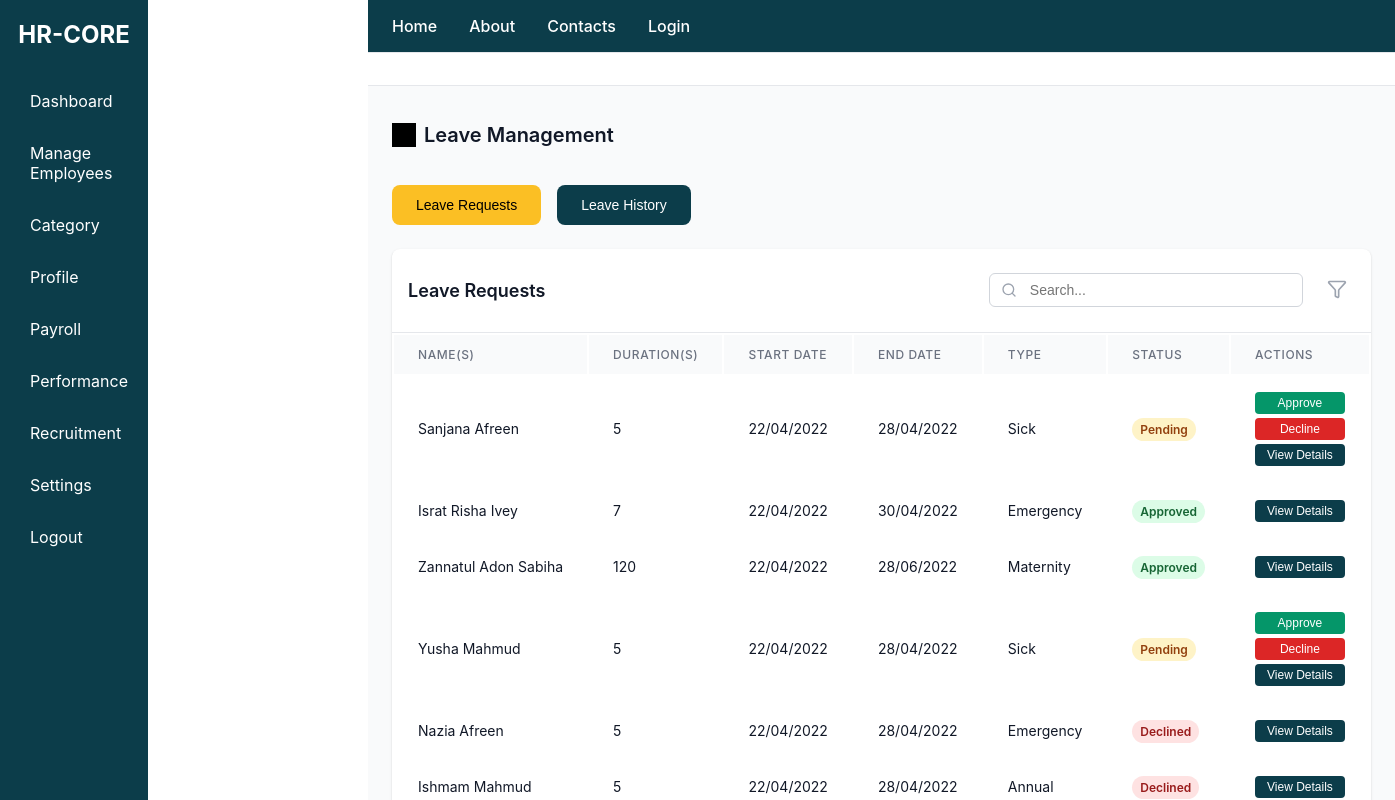
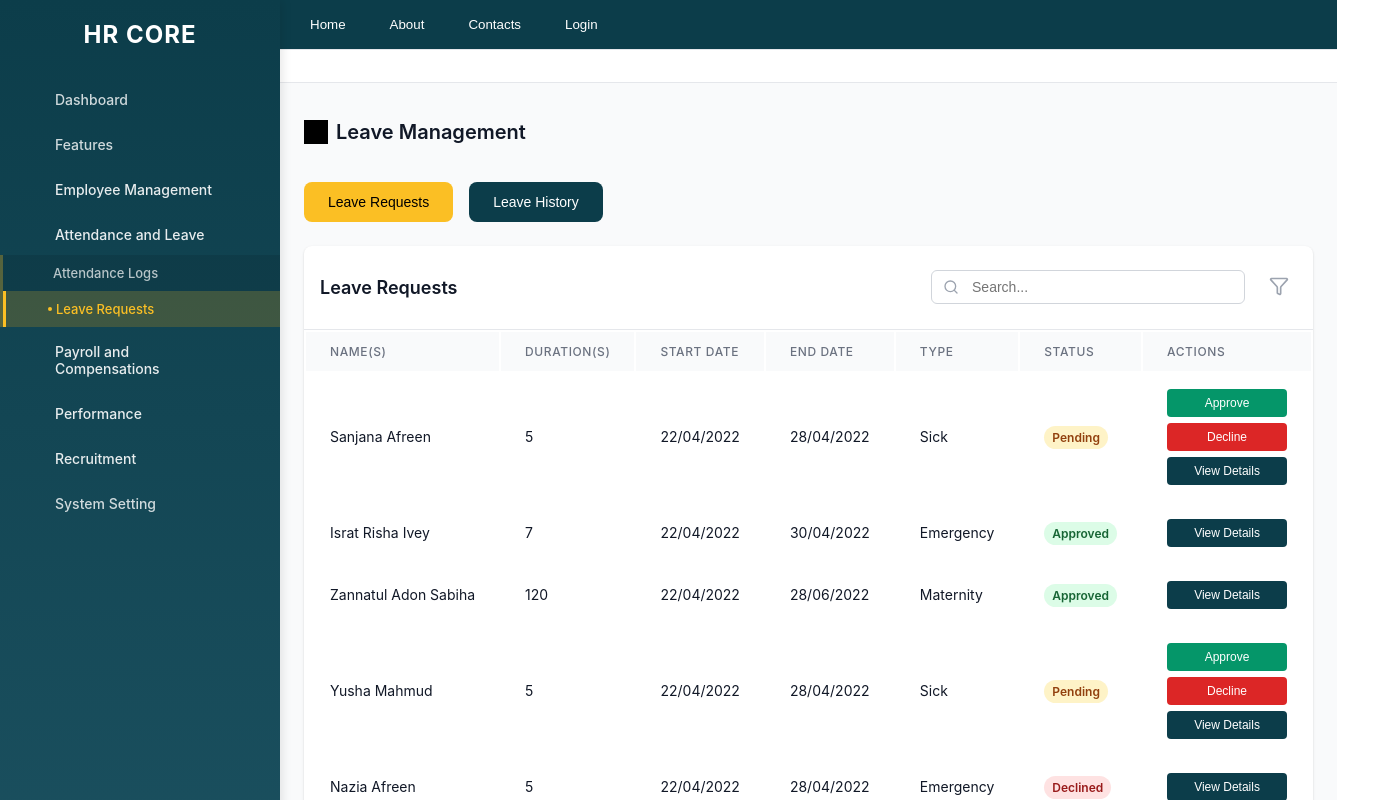
Before and after one commit to ZAsabiha/HR-CORE, a React (Create React App) app in the folder hr_core/: page / in a window 1280 px wide. Shown: the top 800 px of the page, 1395 px wide, since content can reach past the window. Built offline with nearby package versions, Linux system fonts and the light colour scheme.

Commit message:
Improved sidebar

```diff
--- a/hr_core/src/Components/Sidebar.css
+++ b/hr_core/src/Components/Sidebar.css
@@ -1,13 +1,18 @@
-/* Sidebar.css */
+/* Sidebar.css - Figma Design Style */
 
 .sidebar {
-  width: 220px;
-  background-color: #0C3D4A;
+  width: 280px;
+  background: linear-gradient(180deg, #0C3D4A 0%, #1a4f5e 100%);
   color: white;
-  padding: 20px 10px;
+  padding: 20px 0;
   display: flex;
   flex-direction: column;
   min-height: 100vh;
+  position: fixed;
+  left: 0;
+  top: 0;
+  z-index: 1000;
+  box-shadow: 2px 0 10px rgba(0, 0, 0, 0.1);
 }
 
 .sidebar-title {
@@ -15,37 +20,202 @@
   font-weight: bold;
   margin-bottom: 30px;
   text-align: center;
+  color: white;
+  padding: 0 20px;
+  letter-spacing: 1px;
 }
 
 .sidebar-menu {
   list-style: none;
   padding: 0;
   margin: 0;
+  flex: 1;
 }
 
-.sidebar-menu li {
-  padding: 12px 10px;
-  margin-bottom: 8px;
+/* Regular menu items (Dashboard, Features, System Setting) */
+.menu-item {
+  padding: 12px 20px;
+  margin-bottom: 4px;
   cursor: pointer;
   display: flex;
   align-items: center;
-  transition: background-color 0.2s ease;
+  transition: all 0.3s ease;
+  color: rgba(255, 255, 255, 0.8);
+  border-left: 3px solid transparent;
 }
 
-.sidebar-menu li i {
-  margin-right: 10px;
-  font-size: 18px;
+.menu-item:hover {
+  background-color: rgba(255, 255, 255, 0.1);
+  color: white;
+  border-left-color: #fbbf24;
 }
 
-.sidebar-menu li:hover {
-  background-color: #10515f;
-  border-radius: 4px;
+.menu-item i {
+  margin-right: 12px;
+  font-size: 18px;
+  width: 20px;
+  text-align: center;
 }
 
-.logout-btn {
+.menu-item span {
+  font-size: 14px;
+  font-weight: 500;
+}
+
+/* Expandable sections */
+.menu-section {
+  margin-bottom: 4px;
+}
+
+.menu-section-header {
+  padding: 12px 20px;
+  cursor: pointer;
+  display: flex;
+  align-items: center;
+  transition: all 0.3s ease;
+  color: rgba(255, 255, 255, 0.9);
+  border-left: 3px solid transparent;
+  position: relative;
+}
+
+.menu-section-header:hover {
+  background-color: rgba(255, 255, 255, 0.1);
   color: white;
+  border-left-color: #fbbf24;
 }
-.logout-btn:hover {
-  background-color: #ff6666;
-  color: white;
+
+.menu-section-header i {
+  margin-right: 12px;
+  font-size: 18px;
+  width: 20px;
+  text-align: center;
 }
+
+.menu-section-header span {
+  font-size: 14px;
+  font-weight: 500;
+  flex: 1;
+}
+
+.chevron {
+  margin-left: auto;
+  margin-right: 0;
+  font-size: 12px;
+  transition: transform 0.3s ease;
+}
+
+/* Submenu styles */
+.submenu {
+  list-style: none;
+  padding: 0;
+  margin: 0;
+  background-color: rgba(0, 0, 0, 0.1);
+  border-left: 3px solid rgba(251, 191, 36, 0.3);
+}
+
+.submenu-item {
+  padding: 10px 20px 10px 50px;
+  cursor: pointer;
+  display: flex;
+  align-items: center;
+  transition: all 0.3s ease;
+  color: rgba(255, 255, 255, 0.7);
+  font-size: 13px;
+  position: relative;
+}
+
+.submenu-item:hover {
+  background-color: rgba(255, 255, 255, 0.08);
+  color: rgba(255, 255, 255, 0.9);
+}
+
+.submenu-item.active {
+  background-color: rgba(251, 191, 36, 0.2);
+  color: #fbbf24;
+  border-left: 3px solid #fbbf24;
+  font-weight: 600;
+}
+
+.submenu-item.active:before {
+  content: '';
+  position: absolute;
+  left: 42px;
+  top: 50%;
+  transform: translateY(-50%);
+  width: 4px;
+  height: 4px;
+  background-color: #fbbf24;
+  border-radius: 50%;
+}
+
+.submenu-item span {
+  font-weight: 500;
+}
+
+/* Animations */
+.submenu {
+  animation: slideDown 0.3s ease-out;
+}
+
+@keyframes slideDown {
+  from {
+    opacity: 0;
+    max-height: 0;
+  }
+  to {
+    opacity: 1;
+    max-height: 200px;
+  }
+}
+
+/* Responsive design */
+@media (max-width: 768px) {
+  .sidebar {
+    width: 260px;
+  }
+
+  .sidebar-title {
+    font-size: 20px;
+  }
+
+  .menu-item span,
+  .menu-section-header span {
+    font-size: 13px;
+  }
+
+  .submenu-item {
+    font-size: 12px;
+  }
+}
+
+@media (max-width: 640px) {
+  .sidebar {
+    width: 100%;
+    position: fixed;
+    transform: translateX(-100%);
+    transition: transform 0.3s ease;
+    z-index: 1000;
+  }
+
+  .sidebar.open {
+    transform: translateX(0);
+  }
+}
+
+/* Scrollbar styling for webkit browsers */
+.sidebar::-webkit-scrollbar {
+  width: 4px;
+}
+
+.sidebar::-webkit-scrollbar-track {
+  background: rgba(255, 255, 255, 0.1);
+}
+
+.sidebar::-webkit-scrollbar-thumb {
+  background: rgba(255, 255, 255, 0.3);
+  border-radius: 2px;
+}
+
+.sidebar::-webkit-scrollbar-thumb:hover {
+  background: rgba(255, 255, 255, 0.5);
+}
--- a/hr_core/src/Components/Sidebar.jsx
+++ b/hr_core/src/Components/Sidebar.jsx
@@ -1,37 +1,152 @@
-import React from "react";
+import React, { useState } from "react";
 import "./Sidebar.css";
 
 const Sidebar = ({ onLogout }) => {
+  const [expandedSections, setExpandedSections] = useState({
+    employeeManagement: false,
+    attendanceLeave: true, // Leave Requests should be expanded by default
+    payrollCompensations: false,
+    performance: false,
+    recruitment: false
+  });
+
+  const toggleSection = (section) => {
+    setExpandedSections(prev => ({
+      ...prev,
+      [section]: !prev[section]
+    }));
+  };
+
   return (
     <div className="sidebar">
-      <div className="sidebar-title">HR-CORE</div>
+      <div className="sidebar-title">HR CORE</div>
       <ul className="sidebar-menu">
-        <li>
-          <i className="bi bi-speedometer2"></i><span>Dashboard</span>
+        {/* Dashboard */}
+        <li className="menu-item">
+          <i className="bi bi-speedometer2"></i>
+          <span>Dashboard</span>
         </li>
-        <li>
-          <i className="bi bi-people"></i><span>Manage Employees</span>
+
+        {/* Features */}
+        <li className="menu-item">
+          <i className="bi bi-grid-3x3-gap"></i>
+          <span>Features</span>
         </li>
-        <li>
-          <i className="bi bi-columns-gap"></i><span>Category</span>
+
+        {/* Employee Management */}
+        <li className="menu-section">
+          <div
+            className="menu-section-header"
+            onClick={() => toggleSection('employeeManagement')}
+          >
+            <i className="bi bi-people"></i>
+            <span>Employee Management</span>
+            <i className={`bi bi-chevron-${expandedSections.employeeManagement ? 'down' : 'right'} chevron`}></i>
+          </div>
+          {expandedSections.employeeManagement && (
+            <ul className="submenu">
+              <li className="submenu-item">
+                <span>Employees</span>
+              </li>
+              <li className="submenu-item">
+                <span>Profile</span>
+              </li>
+            </ul>
+          )}
         </li>
-        <li>
-          <i className="bi bi-person-circle"></i><span>Profile</span>
+
+        {/* Attendance and Leave */}
+        <li className="menu-section">
+          <div
+            className="menu-section-header"
+            onClick={() => toggleSection('attendanceLeave')}
+          >
+            <i className="bi bi-calendar-check"></i>
+            <span>Attendance and Leave</span>
+            <i className={`bi bi-chevron-${expandedSections.attendanceLeave ? 'down' : 'right'} chevron`}></i>
+          </div>
+          {expandedSections.attendanceLeave && (
+            <ul className="submenu">
+              <li className="submenu-item">
+                <span>Attendance Logs</span>
+              </li>
+              <li className="submenu-item active">
+                <span>Leave Requests</span>
+              </li>
+            </ul>
+          )}
         </li>
-        <li>
-          <i className="bi bi-wallet2"></i><span>Payroll</span>
+
+        {/* Payroll and Compensations */}
+        <li className="menu-section">
+          <div
+            className="menu-section-header"
+            onClick={() => toggleSection('payrollCompensations')}
+          >
+            <i className="bi bi-wallet2"></i>
+            <span>Payroll and Compensations</span>
+            <i className={`bi bi-chevron-${expandedSections.payrollCompensations ? 'down' : 'right'} chevron`}></i>
+          </div>
+          {expandedSections.payrollCompensations && (
+            <ul className="submenu">
+              <li className="submenu-item">
+                <span>Salary Management</span>
+              </li>
+              <li className="submenu-item">
+                <span>Overtime Tracking</span>
+              </li>
+            </ul>
+          )}
         </li>
-        <li>
-          <i className="bi bi-bar-chart-line"></i><span>Performance</span>
+
+        {/* Performance */}
+        <li className="menu-section">
+          <div
+            className="menu-section-header"
+            onClick={() => toggleSection('performance')}
+          >
+            <i className="bi bi-bar-chart-line"></i>
+            <span>Performance</span>
+            <i className={`bi bi-chevron-${expandedSections.performance ? 'down' : 'right'} chevron`}></i>
+          </div>
+          {expandedSections.performance && (
+            <ul className="submenu">
+              <li className="submenu-item">
+                <span>Goals</span>
+              </li>
+              <li className="submenu-item">
+                <span>Performance Reviews</span>
+              </li>
+            </ul>
+          )}
         </li>
-        <li>
-          <i className="bi bi-person-plus"></i><span>Recruitment</span>
+
+        {/* Recruitment */}
+        <li className="menu-section">
+          <div
+            className="menu-section-header"
+            onClick={() => toggleSection('recruitment')}
+          >
+            <i className="bi bi-person-plus"></i>
+            <span>Recruitment</span>
+            <i className={`bi bi-chevron-${expandedSections.recruitment ? 'down' : 'right'} chevron`}></i>
+          </div>
+          {expandedSections.recruitment && (
+            <ul className="submenu">
+              <li className="submenu-item">
+                <span>Onboarding</span>
+              </li>
+              <li className="submenu-item">
+                <span>Offboarding</span>
+              </li>
+            </ul>
+          )}
         </li>
-        <li>
-          <i className="bi bi-gear"></i><span>Settings</span>
-        </li>
-        <li onClick={onLogout} className="logout-btn" style={{cursor: 'pointer'}}>
-          <i className="bi bi-box-arrow-right"></i><span>Logout</span>
+
+        {/* System Setting */}
+        <li className="menu-item">
+          <i className="bi bi-gear"></i>
+          <span>System Setting</span>
         </li>
       </ul>
     </div>
--- a/hr_core/src/LeaveRequests.jsx
+++ b/hr_core/src/LeaveRequests.jsx
@@ -86,7 +86,7 @@ const LeaveRequestsPage = () => {
       flex: 1,
       backgroundColor: '#f9fafb',
       minHeight: '100vh',
-      marginLeft: '220px' // Account for fixed sidebar width
+      marginLeft: '280px' // Account for wider fixed sidebar width
     },
     navbar: {
       backgroundColor: '#0C3D4A',
@@ -339,19 +339,27 @@ const LeaveRequestsPage = () => {
       backgroundColor: '#fef3c7',
       color: '#92400e'
     },
-    actionButtons: {
+    // Improved action buttons with consistent sizing
+    actionButtonsContainer: {
       display: 'flex',
       flexDirection: 'column',
-      gap: '0.25rem'
+      gap: '0.375rem',
+      minWidth: '120px'
     },
     actionButton: {
-      padding: '0.25rem 0.75rem',
+      padding: '0.375rem 0.75rem',
       borderRadius: '0.25rem',
       fontSize: '0.75rem',
       fontWeight: '500',
       border: 'none',
       cursor: 'pointer',
-      transition: 'background-color 0.2s'
+      transition: 'all 0.2s',
+      textAlign: 'center',
+      minHeight: '28px',
+      width: '100%',
+      display: 'flex',
+      alignItems: 'center',
+      justifyContent: 'center'
     },
     approveButton: {
       backgroundColor: '#059669',
@@ -366,7 +374,8 @@ const LeaveRequestsPage = () => {
       color: 'white'
     },
     actionsDropdown: {
-      position: 'relative'
+      position: 'relative',
+      minWidth: '120px'
     },
     actionsButton: {
       backgroundColor: '#0C3D4A',
@@ -379,8 +388,19 @@ const LeaveRequestsPage = () => {
       cursor: 'pointer',
       display: 'flex',
       alignItems: 'center',
+      justifyContent: 'center',
       gap: '0.25rem',
-      transition: 'background-color 0.2s'
+      transition: 'background-color 0.2s',
+      width: '100%',
+      minHeight: '32px'
+    },
+    // Actions column specific styling
+    actionsCell: {
+      padding: '1rem 1.5rem',
+      whiteSpace: 'nowrap',
+      fontSize: '0.875rem',
+      color: '#111827',
+      width: '140px'
     }
   };
 
@@ -402,7 +422,7 @@ const LeaveRequestsPage = () => {
 
     if (status === 'Pending') {
       return (
-        <div style={styles.actionButtons}>
+        <div style={styles.actionButtonsContainer}>
           <button
             onClick={() => handleAction('approve', requestId)}
             style={{...styles.actionButton, ...styles.approveButton}}
@@ -433,6 +453,7 @@ const LeaveRequestsPage = () => {
 
     if (status === 'Approved' || status === 'Declined') {
       return (
+        <div style={styles.actionButtonsContainer}>
           <button
             onClick={() => handleAction('details', requestId)}
             style={{...styles.actionButton, ...styles.detailsButton}}
@@ -441,6 +462,7 @@ const LeaveRequestsPage = () => {
           >
             View Details
           </button>
+        </div>
       );
     }
 
@@ -507,38 +529,34 @@ const LeaveRequestsPage = () => {
         <nav style={styles.navbar}>
           <div style={styles.navContent}>
             <div style={styles.navLinks}>
-              <a
-                href="#"
-                style={styles.navLink}
+              <button
+                style={{...styles.navLink, background: 'none', border: 'none'}}
                 onMouseEnter={(e) => e.target.style.color = '#fbbf24'}
                 onMouseLeave={(e) => e.target.style.color = 'white'}
               >
                 Home
-              </a>
-              <a
-                href="#"
-                style={styles.navLink}
+              </button>
+              <button
+                style={{...styles.navLink, background: 'none', border: 'none'}}
                 onMouseEnter={(e) => e.target.style.color = '#fbbf24'}
                 onMouseLeave={(e) => e.target.style.color = 'white'}
               >
                 About
-              </a>
-              <a
-                href="#"
-                style={styles.navLink}
+              </button>
+              <button
+                style={{...styles.navLink, background: 'none', border: 'none'}}
                 onMouseEnter={(e) => e.target.style.color = '#fbbf24'}
                 onMouseLeave={(e) => e.target.style.color = 'white'}
               >
                 Contacts
-              </a>
-              <a
-                href="#"
-                style={styles.navLink}
+              </button>
+              <button
+                style={{...styles.navLink, background: 'none', border: 'none'}}
                 onMouseEnter={(e) => e.target.style.color = '#fbbf24'}
                 onMouseLeave={(e) => e.target.style.color = 'white'}
               >
                 Login
-              </a>
+              </button>
             </div>
           </div>
         </nav>
@@ -723,7 +741,7 @@ const LeaveRequestsPage = () => {
                     <th style={styles.tableHeaderCell}>End Date</th>
                     <th style={styles.tableHeaderCell}>Type</th>
                     <th style={styles.tableHeaderCell}>Status</th>
-                    <th style={styles.tableHeaderCell}>Actions</th>
+                    <th style={{...styles.tableHeaderCell, width: '140px'}}>Actions</th>
                   </tr>
                 </thead>
                 <tbody style={styles.tableBody}>
@@ -744,7 +762,7 @@ const LeaveRequestsPage = () => {
                           {request.status}
                         </span>
                       </td>
-                      <td style={styles.tableCell}>
+                      <td style={styles.actionsCell}>
                         <ActionButton
                           status={request.status}
                           requestId={request.id}
```
Lines whose indentation alone changed are shown as unchanged.
